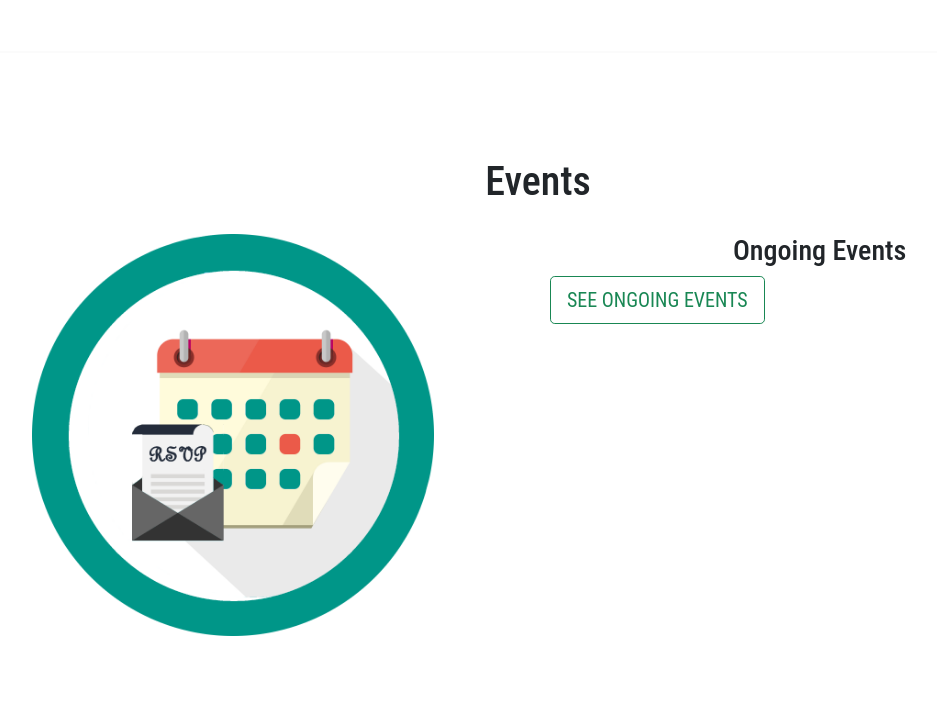
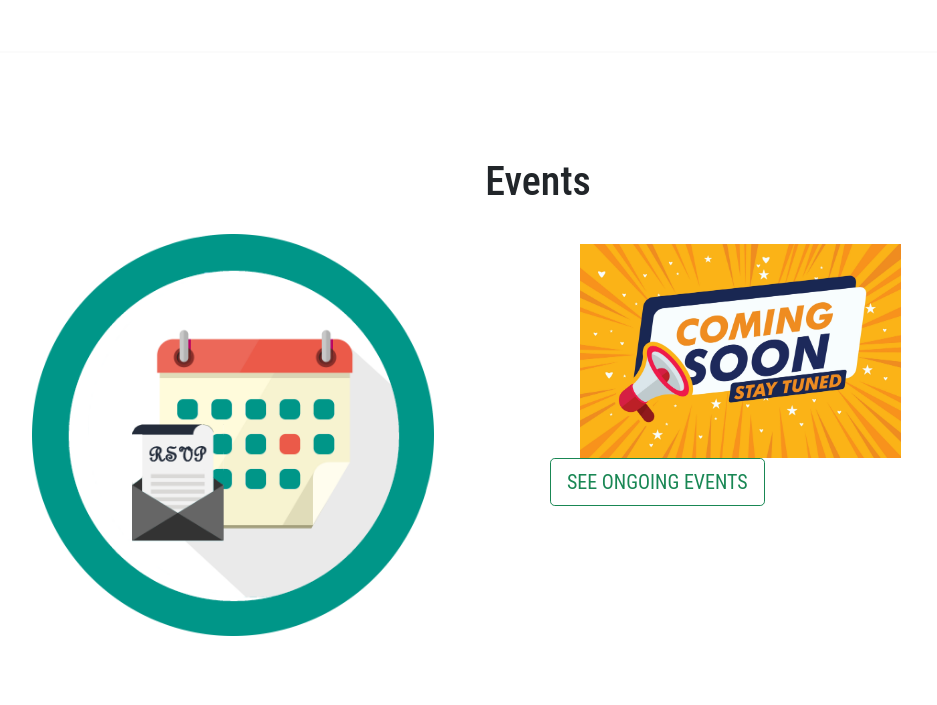
Before and after one commit to suryaprakashpandey/51_code-bros, a PHP site: page / in a window 1280 px wide. Shown: the part 1502-2207 px from the top of the page, without its empty margins (102-1039 px from the left). Run offline with PHP 8.4, Linux system fonts and the light colour scheme.

Commit message:
Events Button

```diff
--- a/index.html
+++ b/index.html
@@ -165,10 +165,9 @@
 			/>
 		</div>
 		<div class="col-md-5" id="product-col2">
-			<h3>Ongoing Events</h3>
-			<div class="col-md-7 ">
-			<button type="button" class="btn btn-lg btn-outline-success">SEE ONGOING EVENTS</button>
-			</div>
+			<img src="photos/Coming SOON.webp" alt="">
+			<!-- <h3>Ongoing Events</h3> -->
+			<button type="button" class="btn btn-lg btn-outline-success pull-right">SEE ONGOING EVENTS</button>
 		</div>
 	</section>
 	<hr />
--- a/style.css
+++ b/style.css
@@ -182,12 +182,14 @@ a {
 }
 
 #product-col2 ul{
-	padding-top: 90px;
+	padding-top: 40px;
 }
 
-#product-col2 ul li{
-	padding-top: 15px;
+#product-col2{
+	padding-top: 10px;
+	padding-right: 20px;
 }
+
 
 /* social */
 
```
